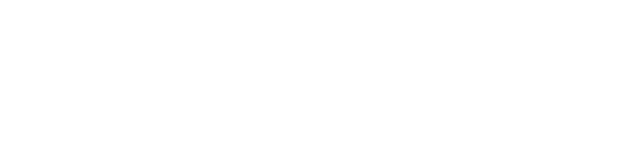
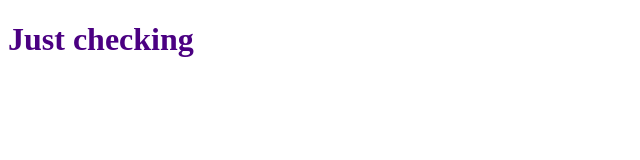
Before and after one commit to Khardiata-Diop/Library, a plain HTML site: page index.html in a window 1280 px wide. Shown: the whole page, without its empty margins (0-640 px from the left). Drawn offline with Linux system fonts and the light colour scheme.

Commit message:
🧪 Testing if stylesheet is linked to html document

```diff
--- a/index.html
+++ b/index.html
@@ -6,5 +6,7 @@
     <title>Library</title>
     <link rel="stylesheet" href="style.css" />
   </head>
-  <body></body>
+  <body>
+    <h1>Just checking</h1>
+  </body>
 </html>
--- a/style.css
+++ b/style.css
@@ -0,0 +1,3 @@
+h1 {
+  color: indigo;
+}
```
